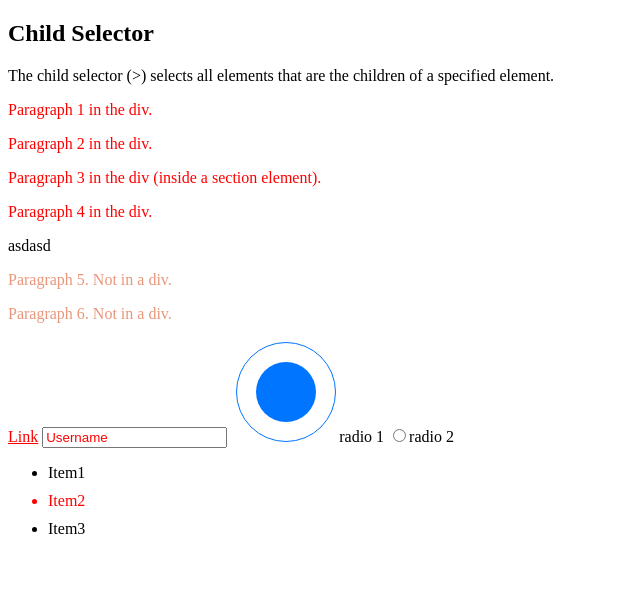
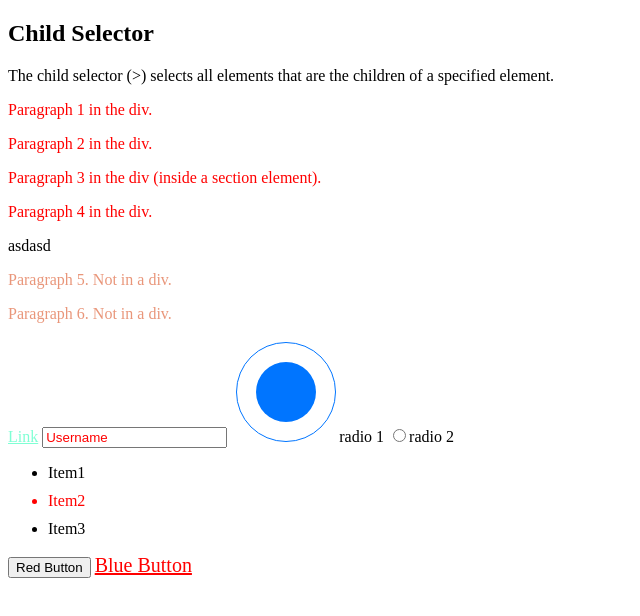
Before and after one commit to KaloyanMarinov/PMG-12d, a plain HTML site: page css/02-selectors/index.html in a window 1280 px wide. Shown: the whole page, without its empty margins (0-640 px from the left). Drawn offline with Linux system fonts and the light colour scheme.

Commit message:
08.11.23

```diff
--- a/css/02-selectors/css/style.css
+++ b/css/02-selectors/css/style.css
@@ -37,7 +37,6 @@ div ~ p {
   color:darksalmon;
 }
 
-
 a {
   color: red;
 }
@@ -45,7 +44,6 @@ a {
 a:hover {
   color:blue;
 }
-
 
 input:focus {
   color: white;
@@ -72,3 +70,11 @@ li {
 li:nth-child(2) {
   color: red;
 }
+
+a[href="#"] {
+  color:aquamarine
+}
+
+[class^="btn"] {
+  font-size: 20px;
+}
--- a/css/02-selectors/index.html
+++ b/css/02-selectors/index.html
@@ -35,7 +35,7 @@
 
     <p>Paragraph 6. Not in a div.</p>
 
-    <a href="">Link</a>
+    <a href="#">Link</a>
 
     <input type="text" placeholder="Username">
 
@@ -48,5 +48,9 @@
       <li>Item2 </li>
       <li>Item3</li>
     </ul>
+
+    <button class="sadsadbtn">Red Button</button>
+
+    <a href="" class="btn btn-blue">Blue Button</a>
   </body>
 </html>
--- /dev/null
+++ b/css/03-text-styles/css/style.css
@@ -0,0 +1,27 @@
+html {
+  font-size: 10px;
+}
+body {
+  color: red;
+  font-size: 50px;
+  font-family: 'Open Sans', Arial, Helvetica, sans-serif;
+}
+
+h1, h2, h3, h4, h5, h6 {
+  /* color: #FAEBD7;
+  color: AntiqueWhite;
+  color: rgb(250, 235, 215);
+  color: rgba(250, 235, 215, 0.5); */
+  /* color: #ff0000; */
+  font-family: 'Playfair Display', serif;
+  font-weight: 700;
+
+  font-size: 2rem;
+}
+/*
+# HEX
+r g b - 00 00 00
+
+        ff ff ff
+
+0 - 255 */
```
Also changed, not shown: css/03-text-styles/index.html (added, +17 -0 lines).
